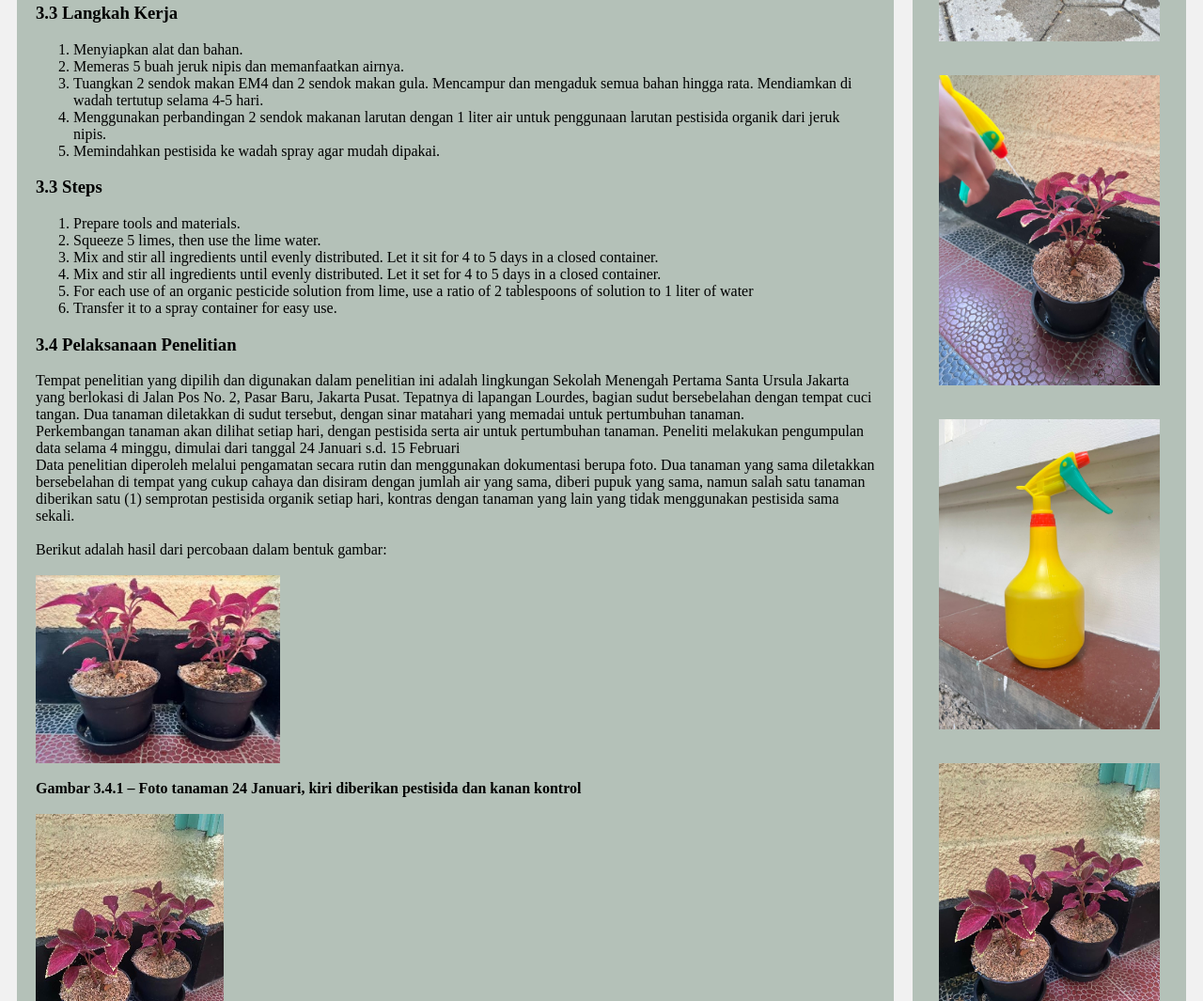
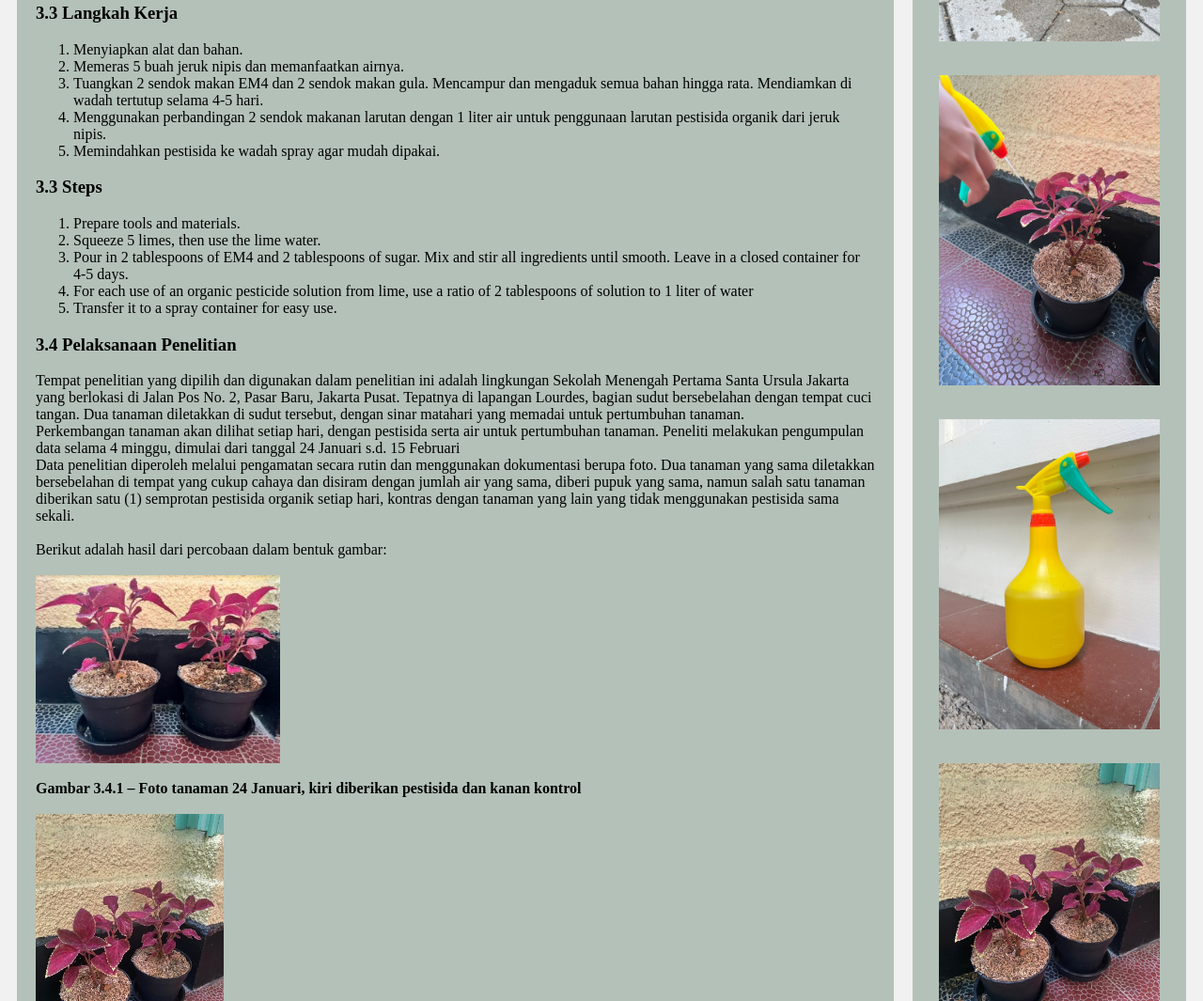
Before and after one commit to izzylovestocode/klp7lovesilipa, a plain HTML site: page bab3.html in a window 1280 px wide. Shown: the part 1707-2772 px from the top of the page at 94% size. Drawn offline with Linux system fonts and the light colour scheme.

Commit message:
Update bab3.html

```diff
--- a/bab3.html
+++ b/bab3.html
@@ -174,8 +174,7 @@ PELAKSANAAN HASIL PENELITIAN</h2></font></p><br>
 		<ol type=1>
 <li>Prepare tools and materials.</li>
 <li>Squeeze 5 limes, then use the lime water.</li>
-<li>Mix and stir all ingredients until evenly distributed. Let it sit for 4 to 5 days in a closed container.</li>
-<li>Mix and stir all ingredients until evenly distributed. Let it set for 4 to 5 days in a closed container.</li>
+<li>Pour in 2 tablespoons of EM4 and 2 tablespoons of sugar. Mix and stir all ingredients until smooth. Leave in a closed container for 4-5 days.</li>
 <li>For each use of an organic pesticide solution from lime, use a ratio of 2 tablespoons of solution to 1 liter of water
 </li>
 <li>Transfer it to a spray container for easy use.</li></ol></font>
```
